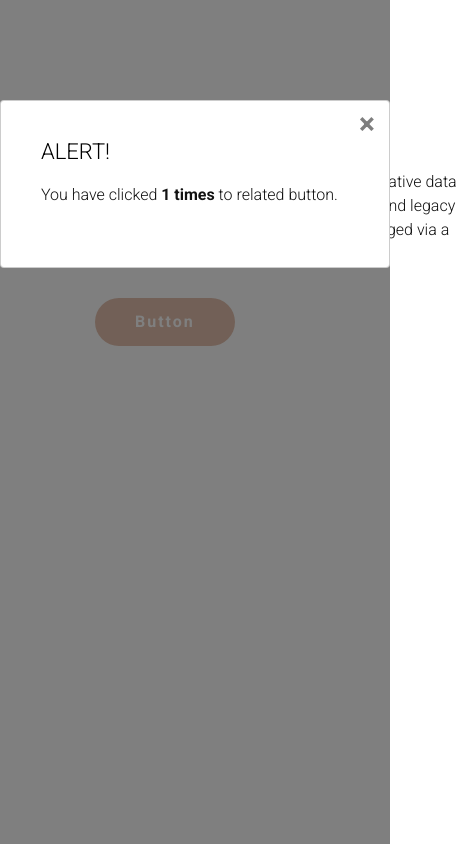
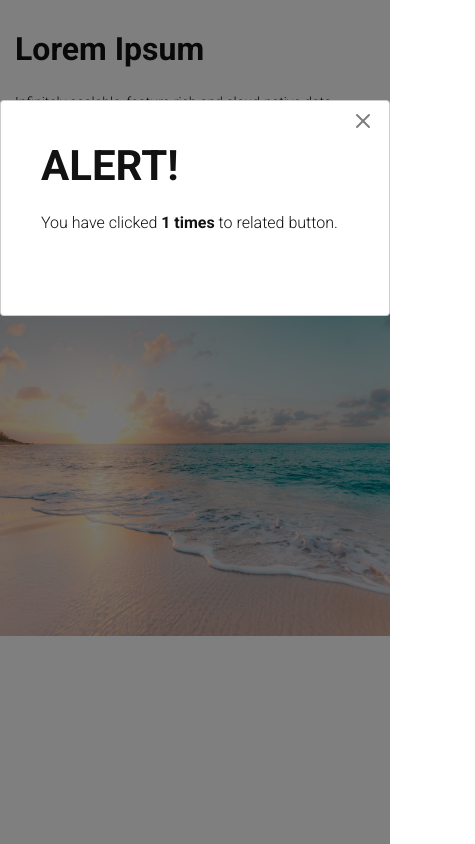
Before and after one commit to MandrykaR/Task, a website with bundled scripts: page index.html in a window 390 px wide. Both pictures are taken after a click on the button "Button". Shown: the whole page, 475 px wide, since content can reach past the window. Built offline with nearby package versions, Linux system fonts and the light colour scheme.

Commit message:
"#4" Adaptive pages
- responsiveness of the page
- responsiveness of the pop-up
- bug fixes
- changing styles

```diff
--- a/index.html
+++ b/index.html
@@ -14,7 +14,7 @@
   <body>
     <div class="wrapper">
       <div class="sea">
-        <div class="sea__container _container">
+        <div class="container">
           <div class="sea__row">
             <div class="sea__image">
               <img src="/images/img-hero.png" alt="sea" />
@@ -34,16 +34,21 @@
             </div>
           </div>
         </div>
+
         <div class="modal">
           <div class="modal__dialog">
             <div class="modal__content">
               <div class="modal__body">
-                <div data-close class="modal__close">&times;</div>
+                <div data-close class="modal__close">
+                  <img src="/images/close.svg" alt="" />
+                </div>
                 <div class="modal__title">Alert!</div>
                 <div class="modal__text">
                   You have clicked <b>X times</b> to related button.
                 </div>
-                <a href="#" class="modal__reset hide">RESET</a>
+                <div class="modal__reset reset">
+                  <a href="#" class="reset__btn hide">RESET</a>
+                </div>
               </div>
             </div>
           </div>
@@ -52,5 +57,6 @@
     </div>
 
     <script src="/dist/all.js"></script>
+    <script type="text/javascript"></script>
   </body>
 </html>
--- a/src/js/main.js
+++ b/src/js/main.js
@@ -7,7 +7,7 @@ document.addEventListener('DOMContentLoaded', () => {
       modal = document.querySelector('.modal'),
       modalClose = document.querySelector('[data-close]'),
       modalText = document.querySelector('.modal__text'),
-      modalReset = document.querySelector('.modal__reset');
+      modalReset = document.querySelector('.reset__btn');
 
    let counter = localStorage.getItem('counter') ? parseInt(localStorage.getItem('counter')) : 0;
 
--- a/src/scss/main.scss
+++ b/src/scss/main.scss
@@ -1,8 +1,16 @@
 @import "reset";
 
+.wrapper {
+  min-height: 100%;
+  overflow: hidden;
+}
+.container {
+  max-width: 1440px;
+  padding: 96px 30px;
+  margin: 0 auto;
+}
+
 .sea {
-  padding: 96px 230px;
-
   // .sea__container
 
   &__container {
@@ -12,19 +20,24 @@
 
   &__row {
     position: relative;
-    flex: 0 0 50%;
     display: flex;
     align-items: center;
-    & > :not(:last-child) {
-      margin: 0 50px 0 0;
-    }
+    justify-content: center;
   }
 
   // .sea__image
 
   &__image {
+    flex: 0 0 505px;
+    position: relative;
+    height: 350px;
     img {
-      max-width: 100%;
+      width: 100%;
+      height: 100%;
+      object-fit: cover;
+      position: absolute;
+      top: 0;
+      left: 0;
     }
   }
 
@@ -32,6 +45,8 @@
 
   &__content {
     flex: 0 0 380px;
+    margin: 0 0 0 95px;
+
     h2 {
       font-weight: 700;
       font-size: 42px;
@@ -129,20 +144,39 @@
   &__title {
     font-size: 22px;
     text-transform: uppercase;
+    font-family: "Roboto";
+    font-weight: 700;
+    font-size: 42px;
+    line-height: 120%;
+    color: #121212;
   }
 
   // .modal__text
 
   &__text {
-    margin:  20px 0;
+    margin: 20px 0 40px 0;
     font-family: "Roboto";
-    font-style: normal;
     font-weight: 300;
     font-size: 16px;
     line-height: 150%;
     color: #121212;
+  }
 
+  .reset {
+    &__btn {
+      background: #e4c1ae;
+      border-radius: 32px;
+      font-family: "Roboto";
+      font-style: normal;
+      font-weight: 700;
+      font-size: 16px;
+      line-height: 100%;
+      color: #ffffff;
+      padding: 16px 40px;
+      letter-spacing: 2px;
+    }
   }
+
 }
 
 .show {
@@ -152,17 +186,4 @@
   display: none;
 }
 
-.modal__reset {
-  background: #e4c1ae;
-  border-radius: 32px;
-  font-family: "Roboto";
-  font-style: normal;
-  font-weight: 700;
-  font-size: 16px;
-  line-height: 100%;
-  color: #ffffff;
-  padding: 16px 40px;
-  letter-spacing: 2px;
-}
-
 @import "media";
--- a/src/scss/media.scss
+++ b/src/scss/media.scss
@@ -1,5 +1,63 @@
 @media (max-width: 1399px) {
-  .sea {
-    padding: 96px 30px;
+  .sea__content {
+    flex: 0 0 380px;
+    margin: 0 0 0 35px;
   }
 }
+
+@media (max-width: 928px) {
+  .sea {
+    &__row {
+      flex-wrap: wrap-reverse;
+      flex: 1 1 100%;
+    }
+
+    &__image {
+      flex: 1 1 505px;
+      img {
+        max-width: 100%;
+      }
+    }
+
+    &__content {
+      flex: 1 1 100%;
+      margin: 0 0 30px 0;
+      padding: 0 15px;
+
+      h2 {
+        font-size: 32px;
+      }
+    }
+    font-size: 14px;
+
+    &__text {
+      font-size: 22px;
+    }
+  }
+}
+
+@media (max-width: 677px) {
+  .container {
+    max-width: 1440px;
+    padding: 30px 0px 0px 0px;
+    margin: 0 auto;
+  }
+
+  .btn {
+    background: #d0b09f;
+  }
+
+  .sea {
+    &__text {
+      font-size: 18px;
+    }
+  }
+}
+
+@media (max-width: 563px) {
+  .sea {
+    &__text {
+      font-size: 14px;
+    }
+  }
+}
--- a/src/scss/reset.scss
+++ b/src/scss/reset.scss
@@ -90,11 +90,3 @@
   font-size: inherit;
   font-weight: 400;
 }
-
-
-
- ._container {
-   max-width: 1400px;
-   padding: 0 15px;
-   margin: 0 auto;
- }
```
Also changed, not shown: dist/all.js, dist/main.css, dist/media.css, dist/reset.css, images/close.svg (added), 3 other files. Lines whose indentation alone changed are shown as unchanged.
